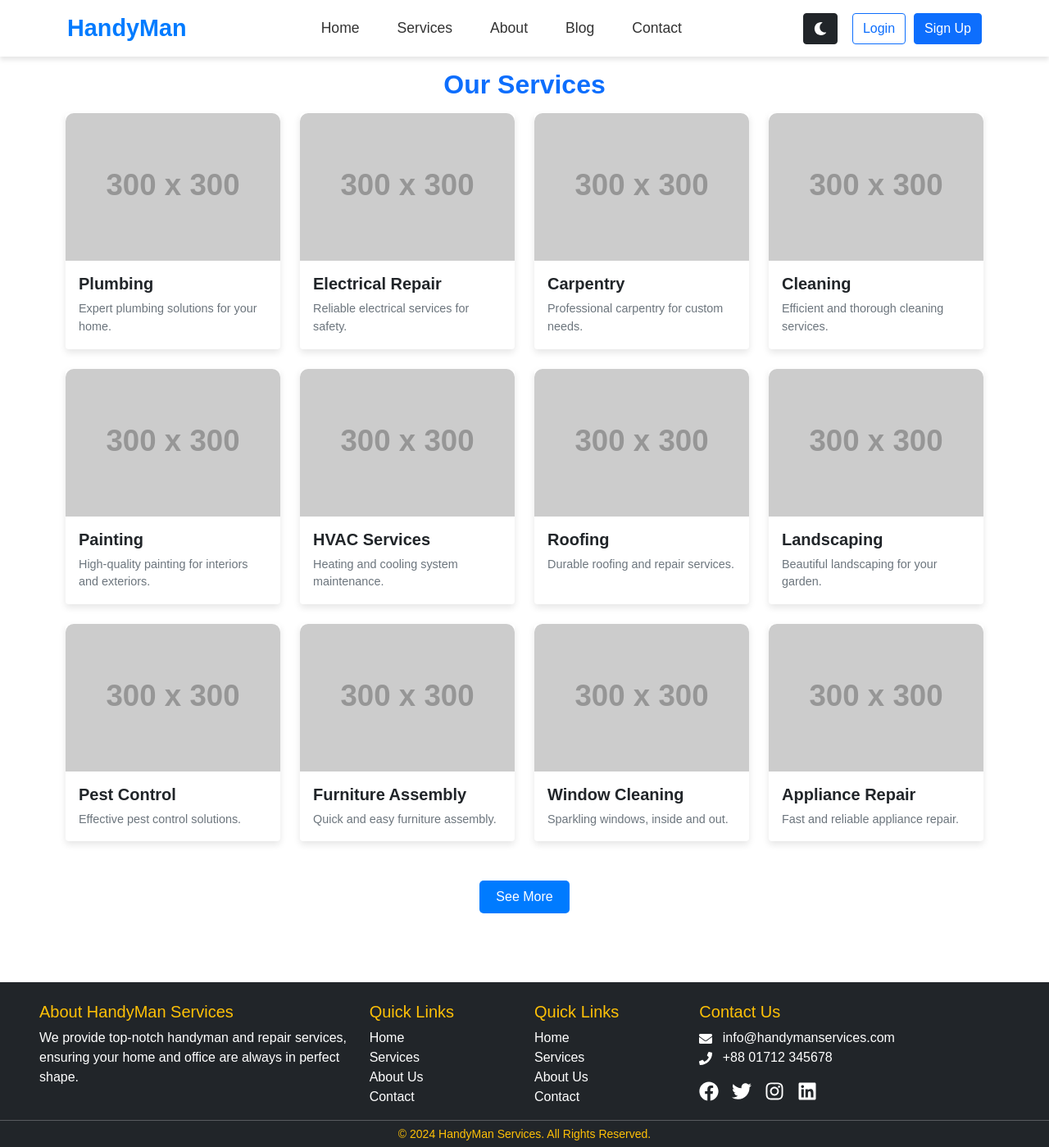
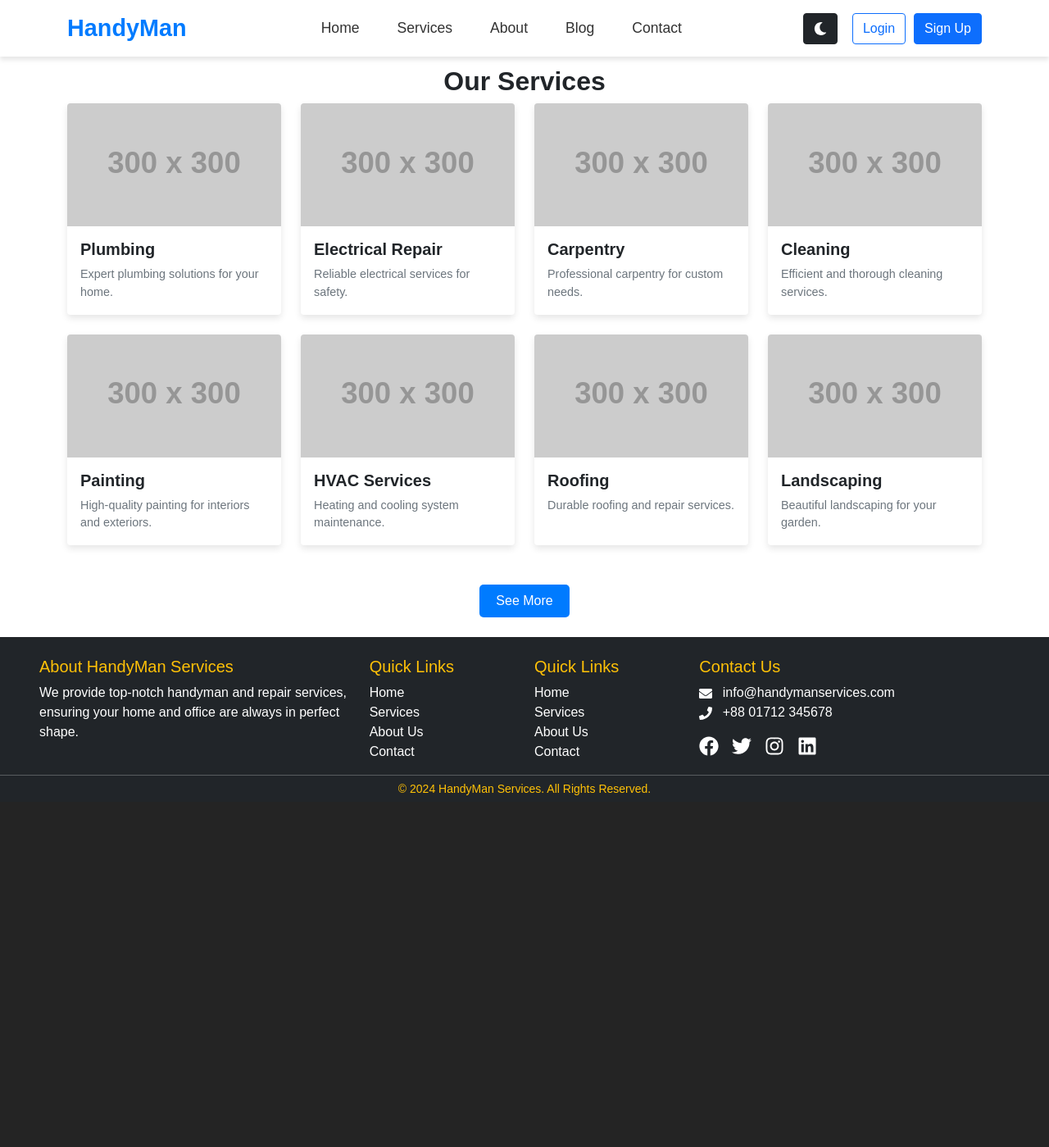
Before and after one commit to nurulazam-dev/mna-handyman-platform, a React (Vite) app: page /services in a window 1280 px wide. Shown: the whole page at 82% size. After the commit the page ends 978 px from the top, so only its background shows below. Built offline with nearby package versions, Linux system fonts and the light colour scheme.

Commit message:
page and components update

```diff
--- a/src/index.css
+++ b/src/index.css
@@ -14,7 +14,7 @@
 }
 
 .sectionClass {
-  margin-bottom: 20px;
+  margin-bottom: 40px;
 }
 
 .headingClass {
--- a/src/pages/Blog.jsx
+++ b/src/pages/Blog.jsx
@@ -40,8 +40,8 @@ const Blog = () => {
   ];
 
   return (
-    <section className="container mt-5">
-      <h1 className="headingClass text-primary">Latest Blogs</h1>
+    <section className="container mt-5 pt-2">
+      <h1 className="headingClass ">Latest Blogs</h1>
       <Row>
         {blogs.map((blog) => (
           <Col md={6} lg={4} className="mb-4" key={blog.id}>
--- a/src/pages/Contact.jsx
+++ b/src/pages/Contact.jsx
@@ -29,8 +29,8 @@ const Contact = () => {
   };
 
   return (
-    <section className="container sectionClass mt-5 pt-3">
-      <h2 className="headingClass text-primary">Contact Us</h2>
+    <section className="container sectionClass mt-5 pt-2">
+      <h1 className="headingClass">Contact Us</h1>
       <Row>
         <Col md={4} className="mb-4">
           <Card style={contactCardStyle}>
--- a/src/pages/Services.jsx
+++ b/src/pages/Services.jsx
@@ -1,5 +1,5 @@
 import { useState } from "react";
-import { Container, Row, Col, Card, Button } from "react-bootstrap";
+import { Row, Col, Card, Button } from "react-bootstrap";
 
 const ServicesPage = () => {
   // Total services data with images
@@ -126,15 +126,15 @@ const ServicesPage = () => {
     }, */
   ];
 
-  const [visibleServices, setVisibleServices] = useState(12);
+  const [visibleServices, setVisibleServices] = useState(8);
 
   const handleSeeMore = () => {
     setVisibleServices((prev) => Math.min(prev + 4, allServices.length));
   };
 
   return (
-    <Container style={{ padding: "60px 10px" }}>
-      <h2 className="headingClass text-primary mb-3">Our Services</h2>
+    <section className="container mt-5">
+      <h1 className="headingClass  mt-5 pt-2">Our Services</h1>
       <Row>
         {allServices.slice(0, visibleServices).map((service) => (
           <Col
@@ -158,13 +158,18 @@ const ServicesPage = () => {
                 src={service.image}
                 alt={service.title}
                 style={{
-                  borderRadius: "10px 10px 0 0",
-                  height: "180px",
+                  borderRadius: "4px 4px 0 0",
+                  height: "150px",
                   objectFit: "cover",
                 }}
               />
               <Card.Body>
-                <Card.Title style={{ fontSize: "1.25rem", fontWeight: "bold" }}>
+                <Card.Title
+                  style={{
+                    fontSize: "1.25rem",
+                    fontWeight: "bold",
+                  }}
+                >
                   {service.title}
                 </Card.Title>
                 <Card.Text style={{ fontSize: "0.9rem", color: "#6c757d" }}>
@@ -193,7 +198,7 @@ const ServicesPage = () => {
           </Button>
         </div>
       )}
-    </Container>
+    </section>
   );
 };
 
```
